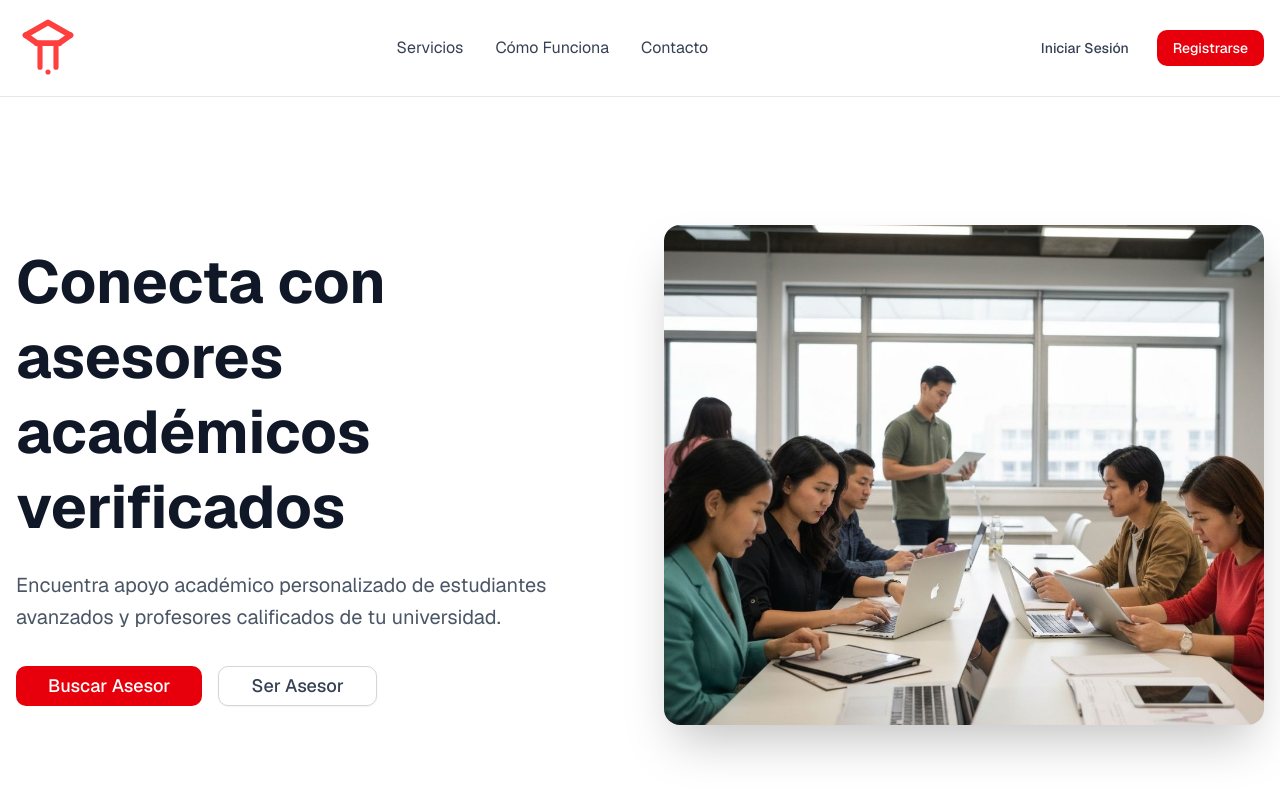
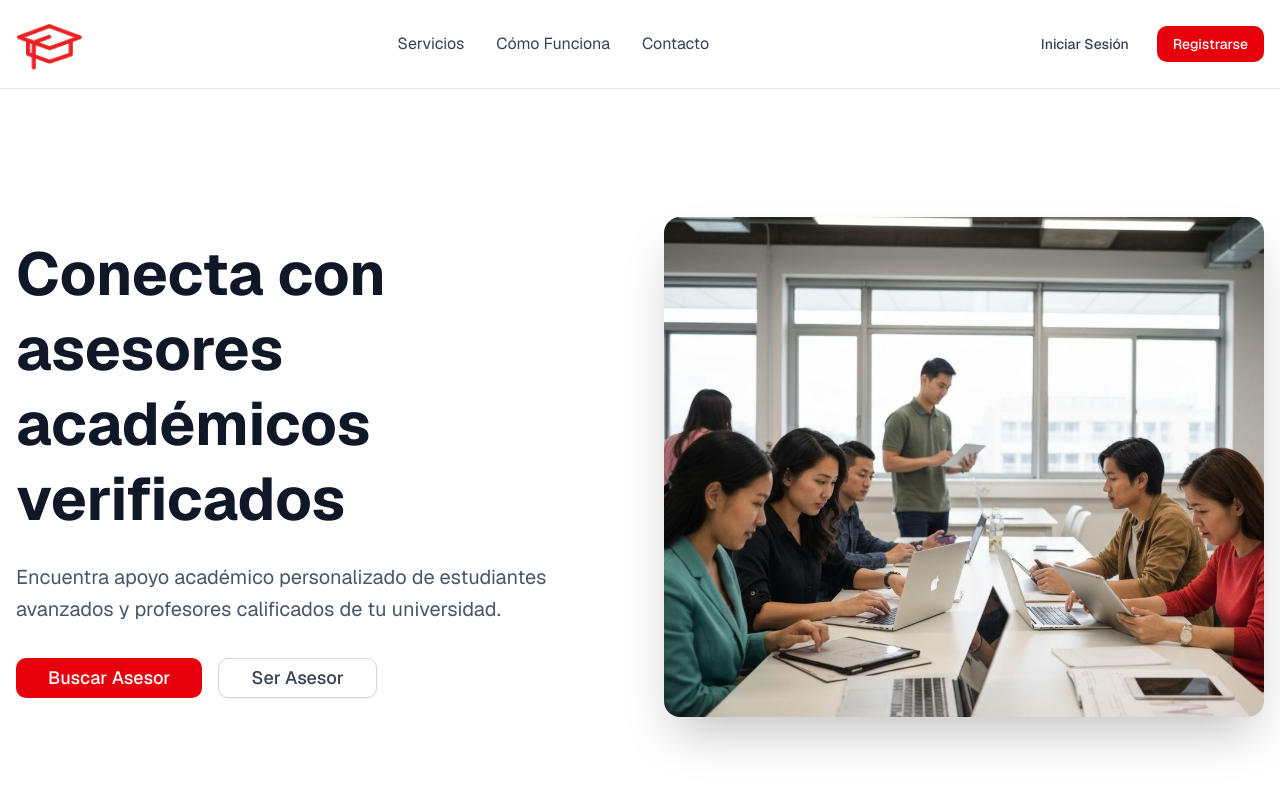
Before and after one commit to elcodigodeabi/v0-univvy-marketplace-design, a Next.js app: page / in a window 1280 px wide. Shown: the top 800 px of the page. Built offline with nearby package versions, Linux system fonts and the light colour scheme.

Commit message:
fix: adjust logo CSS to preserve aspect ratio
Replace SVG logo with PNG and correct sizing to prevent distortion.

Co-authored-by: Victoria Abi Rached <122840010+elcodigodeabi@users.noreply.github.com>

```diff
--- a/app/asesores/page.tsx
+++ b/app/asesores/page.tsx
@@ -38,7 +38,7 @@ export default function AsesoresPage() {
               <span>Volver al Dashboard</span>
             </Link>
             <Link href="/dashboard" className="flex items-center gap-2">
-              <img src="/univvy-icon.svg" alt="Univvy" className="h-16 w-auto" />
+              <img src="/univvy-icon.png" alt="Univvy" className="h-14 w-auto object-contain" />
             </Link>
           </div>
         </div>
--- a/app/buscar/page.tsx
+++ b/app/buscar/page.tsx
@@ -336,9 +336,9 @@ export default function BuscarPage() {
 
             <Link href="/dashboard" className="hidden md:flex items-center gap-2">
               <img
-                src="/univvy-icon.svg"
+                src="/univvy-icon.png"
                 alt="Univvy"
-                className="h-16 w-auto"
+                className="h-14 w-auto object-contain"
               />
             </Link>
           </div>
--- a/app/calendario-asesor/page.tsx
+++ b/app/calendario-asesor/page.tsx
@@ -224,7 +224,7 @@ export default function CalendarioAsesorPage() {
                 </Link>
               </Button>
               <Link href="/" className="flex items-center gap-2">
-                <img src="/univvy-icon.svg" alt="Univvy" className="h-16 w-auto" />
+                <img src="/univvy-icon.png" alt="Univvy" className="h-14 w-auto object-contain" />
               </Link>
             </div>
             <UserMenu variant="asesor" />
--- a/app/configuracion-asesor/page.tsx
+++ b/app/configuracion-asesor/page.tsx
@@ -70,7 +70,7 @@ export default function ConfiguracionAsesorPage() {
                 </Link>
               </Button>
               <Link href="/" className="flex items-center gap-2">
-                <img src="/univvy-icon.svg" alt="Univvy" className="h-16 w-auto" />
+                <img src="/univvy-icon.png" alt="Univvy" className="h-14 w-auto object-contain" />
               </Link>
             </div>
             <UserMenu variant="asesor" />
--- a/app/contacto/page.tsx
+++ b/app/contacto/page.tsx
@@ -55,7 +55,7 @@ export default function ContactoPage() {
       <header className="bg-white border-b border-gray-200">
         <div className="container mx-auto px-4 py-4">
           <Link href="/" className="flex items-center gap-2">
-            <img src="/univvy-icon.svg" alt="Univvy" className="h-16 w-auto" />
+            <img src="/univvy-icon.png" alt="Univvy" className="h-14 w-auto object-contain" />
           </Link>
         </div>
       </header>
--- a/app/dashboard-asesor/page.tsx
+++ b/app/dashboard-asesor/page.tsx
@@ -152,7 +152,7 @@ export default function DashboardAsesorPage() {
         <div className="container mx-auto px-4 py-4">
           <div className="flex items-center justify-between">
             <Link href="/" className="flex items-center gap-2">
-              <img src="/univvy-icon.svg" alt="Univvy" className="h-16 w-auto" />
+              <img src="/univvy-icon.png" alt="Univvy" className="h-14 w-auto object-contain" />
             </Link>
 
             <nav className="hidden md:flex items-center gap-6">
--- a/app/dashboard/page.tsx
+++ b/app/dashboard/page.tsx
@@ -87,7 +87,7 @@ export default function DashboardPage() {
           <div className="flex items-center justify-between">
             {/* Logo */}
             <Link href="/" className="flex items-center gap-2">
-              <img src="/univvy-icon.svg" alt="Univvy" className="h-16 w-auto" />
+              <img src="/univvy-icon.png" alt="Univvy" className="h-14 w-auto object-contain" />
             </Link>
 
             {/* Desktop Navigation */}
--- a/app/page.tsx
+++ b/app/page.tsx
@@ -11,7 +11,7 @@ export default function LandingPage() {
       <header className="border-b border-gray-200">
         <div className="container mx-auto px-4 py-4 flex items-center justify-between">
           <Link href="/" className="flex items-center gap-2">
-            <img src="/univvy-icon.svg" alt="Univvy" className="h-16 w-auto" />
+            <img src="/univvy-icon.png" alt="Univvy" className="h-14 w-auto object-contain" />
           </Link>
           <nav className="hidden md:flex items-center gap-8">
             <Link href="#servicios" className="text-gray-700 hover:text-red-600 transition-colors">
```
Also changed, not shown: public/favicon.svg (deleted), public/univvy-icon.svg (deleted).
